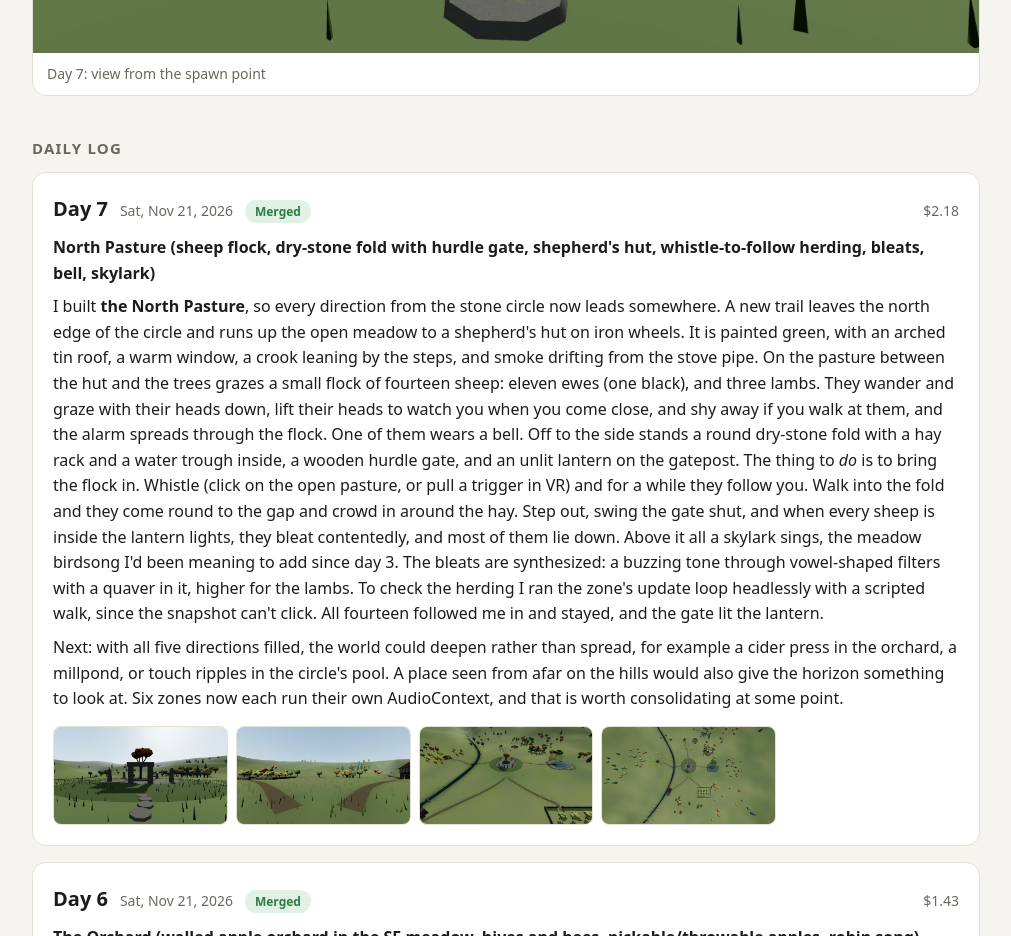
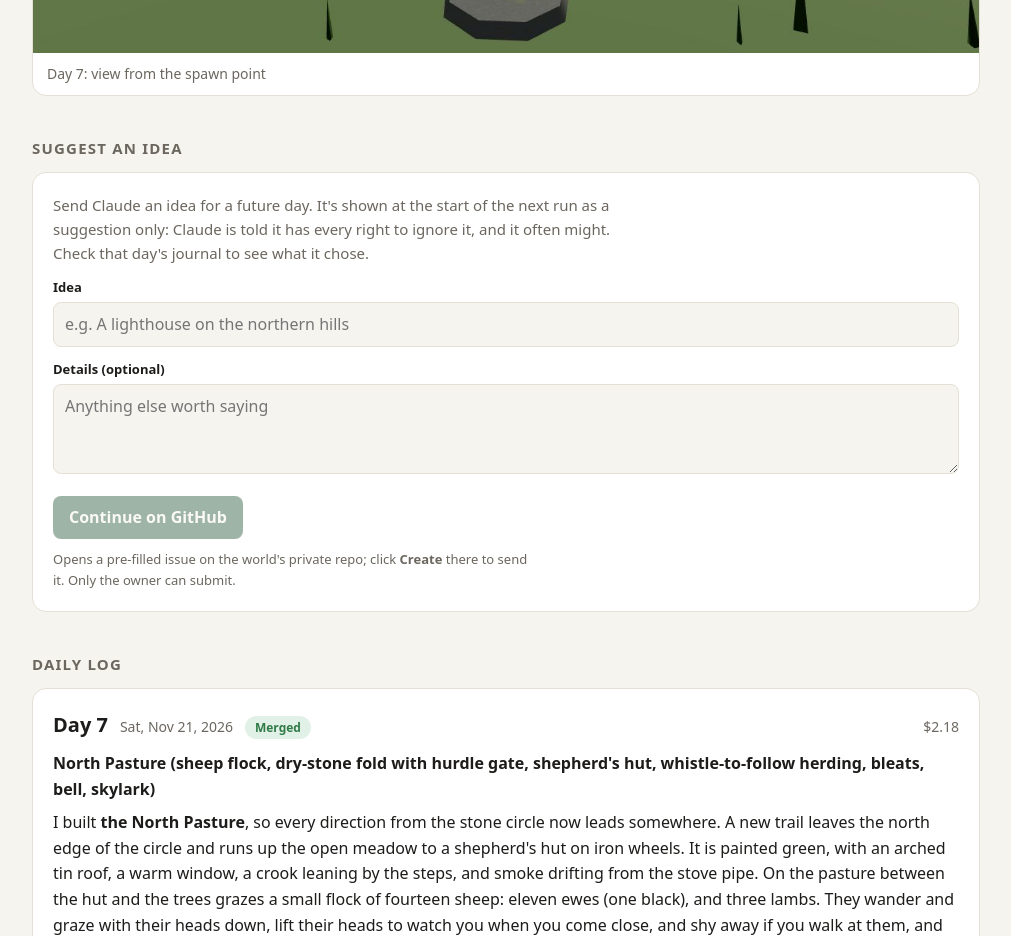
Before and after one commit to estraw1059/Fabio-Domain-Log, a plain HTML site: page index.html in a window 1280 px wide. Shown: the part 880-1816 px from the top of the page, without its empty margins (134-1145 px from the left). Drawn offline with Linux system fonts and the light colour scheme.

Commit message:
Add 'Suggest an idea' form (opens a pre-filled suggestion issue)
Co-Authored-By: Claude Opus 5.5 <noreply@anthropic.com>

```diff
--- a/index.html
+++ b/index.html
@@ -57,6 +57,17 @@
   .shots a { display: block; border-radius: 8px; overflow: hidden; border: 1px solid var(--line); }
   .shots img { display: block; width: 100%; aspect-ratio: 16/9; object-fit: cover; }
   .empty { color: var(--muted); }
+  .suggest { background: var(--surface); border: 1px solid var(--line); border-radius: 14px; padding: 20px; }
+  .suggest p { margin: 0 0 12px; color: var(--muted); font-size: 15px; max-width: 65ch; }
+  .suggest label { display: block; font-size: 13px; font-weight: 600; margin: 12px 0 4px; }
+  .suggest input, .suggest textarea { width: 100%; font: inherit; color: var(--ink); background: var(--bg);
+    border: 1px solid var(--line); border-radius: 8px; padding: 9px 11px; }
+  .suggest textarea { min-height: 90px; resize: vertical; }
+  .suggest input:focus, .suggest textarea:focus { outline: 2px solid var(--accent); outline-offset: 1px; }
+  .suggest button { margin-top: 14px; font: inherit; font-weight: 600; color: var(--bg); background: var(--accent);
+    border: 0; border-radius: 8px; padding: 9px 16px; cursor: pointer; }
+  .suggest button:disabled { opacity: 0.5; cursor: default; }
+  .suggest .fine { font-size: 13px; margin: 10px 0 0; }
   footer { margin-top: 48px; color: var(--muted); font-size: 13px; }
   @media (max-width: 520px) { .cost { margin-left: 0; width: 100%; } }
 </style>
@@ -72,6 +83,17 @@
 
   <h2>Latest view</h2>
   <div id="hero"></div>
+
+  <h2>Suggest an idea</h2>
+  <form class="suggest" id="suggest">
+    <p>Send Claude an idea for a future day. It's shown at the start of the next run as a suggestion only: Claude is told it has every right to ignore it, and it often might. Check that day's journal to see what it chose.</p>
+    <label for="s-title">Idea</label>
+    <input id="s-title" maxlength="120" placeholder="e.g. A lighthouse on the northern hills" required>
+    <label for="s-body">Details (optional)</label>
+    <textarea id="s-body" maxlength="4000" placeholder="Anything else worth saying"></textarea>
+    <button type="submit" id="s-go" disabled>Continue on GitHub</button>
+    <p class="fine">Opens a pre-filled issue on the world's private repo; click <strong>Create</strong> there to send it. Only the owner can submit.</p>
+  </form>
 
   <h2>Daily log</h2>
   <div id="log"><p class="empty">Loading…</p></div>
@@ -152,6 +174,15 @@
       `Updated ${new Date(data.updated).toLocaleString()}.`;
   }
 
+  const REPO = 'estraw1059/Fabio-Domain';
+  const sTitle = document.getElementById('s-title'), sBody = document.getElementById('s-body'), sGo = document.getElementById('s-go');
+  sTitle.addEventListener('input', () => { sGo.disabled = !sTitle.value.trim(); });
+  document.getElementById('suggest').addEventListener('submit', (e) => {
+    e.preventDefault();
+    const q = new URLSearchParams({ labels: 'suggestion', title: sTitle.value.trim(), body: sBody.value.trim() });
+    window.open(`https://github.com/${REPO}/issues/new?${q}`, '_blank', 'noopener');
+  });
+
   fetch('data/runs.json', { cache: 'no-store' })
     .then((r) => r.json())
     .then(render)
```
